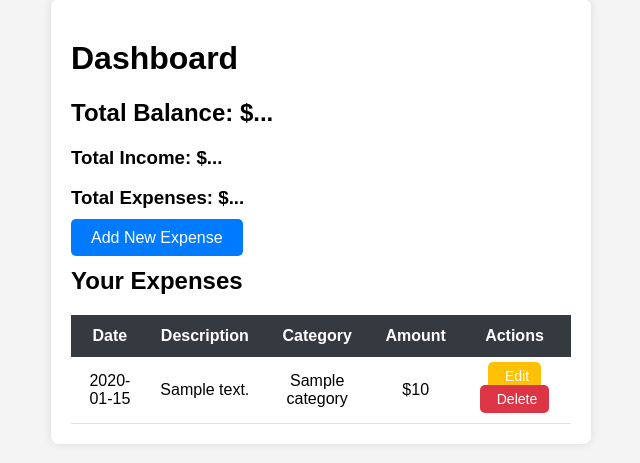
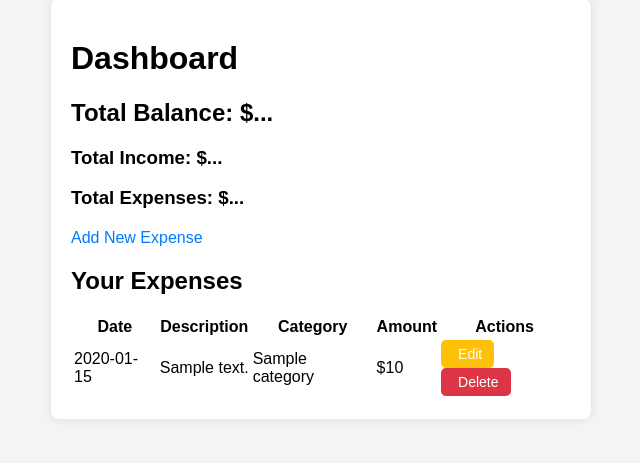
Before and after one commit to stanly08/walletwatch, a Flask app: template app/templates/dashboard.html in a window 1280 px wide. Shown: the part 121-584 px from the top of the page, without its empty margins (319-959 px from the left). Run offline with Flask 3, Linux system fonts and the light colour scheme; the template is opened without the code that fills it: values that come from a table or form of the project are taken from there, most other values are stand-ins (such as "Sample title", 1, 10 or a date in 2020).

Commit message:
Update dashboard.html

```diff
--- a/app/templates/dashboard.html
+++ b/app/templates/dashboard.html
@@ -7,7 +7,7 @@
     <h1>Dashboard</h1>
 
     <!-- Statistics Section -->
-    <div class="statistics" style="margin-bottom: 20px;">
+    <div class="statistics">
         <h2>Total Balance: $...</h2>
         <h3>Total Income: $...</h3>
         <h3>Total Expenses: $...</h3>
@@ -15,9 +15,8 @@
 
     <!-- Button to Add Expense -->
     <div style="margin-top: 20px;">
-        <a href="{{ url_for('main.add_expense') }}" class="btn btn-primary btn-lg"
-           style="background-color: #007bff; color: white; border: none; padding: 10px 20px; font-size: 16px; border-radius: 5px; text-decoration: none;">
-           Add New Expense
+        <a href="{{ url_for('main.add_expense') }}" class="btn btn-primary">
+            Add New Expense
         </a>
     </div>
 
@@ -25,35 +24,38 @@
     {% if expenses %}
     <div style="margin-top: 20px;">
         <h2>Your Expenses</h2>
-        <table class="table table-bordered" style="width: 100%; border-collapse: collapse; margin-top: 20px;">
-            <thead style="background-color: #343a40; color: white;">
+        <table class="table table-bordered">
+            <thead>
                 <tr>
-                    <th style="padding: 12px; text-align: center;">Date</th>
-                    <th style="padding: 12px; text-align: center;">Description</th>
-                    <th style="padding: 12px; text-align: center;">Category</th>
-                    <th style="padding: 12px; text-align: center;">Amount</th>
-                    <th style="padding: 12px; text-align: center;">Actions</th>
+                    <th>Date</th>
+                    <th>Description</th>
+                    <th>Category</th>
+                    <th>Amount</th>
+                    <th>Actions</th>
                 </tr>
             </thead>
             <tbody>
                 {% for expense in expenses %}
-                <tr style="text-align: center; border-bottom: 1px solid #dee2e6;">
-                    <td style="padding: 10px;">{{ expense.date.strftime('%Y-%m-%d') if expense.date else 'N/A' }}</td>
-                    <td style="padding: 10px;">{{ expense.description }}</td>
-                    <td style="padding: 10px;">{{ expense.category }}</td>
-                    <td style="padding: 10px;">${{ expense.amount }}</td>
-                    <td style="padding: 10px;">
+                <tr>
+                    <td>
+                        {{ expense.date.strftime('%Y-%m-%d') if expense.date else 'N/A' }}
+                    </td>
+                    <td>{{ expense.description }}</td>
+                    <td>{{ expense.category }}</td>
+                    <td>${{ expense.amount }}</td>
+                    <td>
                         <!-- Edit Button -->
-                        <a href="{{ url_for('main.edit_expense', expense_id=expense.id) }}" class="btn btn-sm btn-warning"
-                           style="background-color: #ffc107; color: white; border: none; padding: 6px 12px; font-size: 14px; border-radius: 5px; text-decoration: none;">
-                           <i class="fa fa-edit" style="margin-right: 5px;"></i> Edit
+                        <a href="{{ url_for('main.edit_expense', expense_id=expense.id) }}"
+                           class="btn-edit"
+                           style="display: inline-block; padding: 6px 12px; font-size: 14px; color: #fff; background-color: #ffc107; border: none; border-radius: 5px; text-decoration: none; text-align: center; cursor: pointer; transition: background-color 0.3s;">
+                            <i class="fa fa-edit" style="margin-right: 5px;"></i> Edit
                         </a>
 
                         <!-- Delete Button -->
                         <form action="{{ url_for('main.delete_expense', expense_id=expense.id) }}" method="POST" style="display: inline;">
                             {{ form.csrf_token() }}  <!-- Include the CSRF token -->
-                            <button type="submit" class="btn btn-sm btn-danger"
-                                    style="background-color: #dc3545; color: white; border: none; padding: 6px 12px; font-size: 14px; border-radius: 5px; cursor: pointer;"
+                            <button type="submit"
+                                    style="padding: 6px 12px; font-size: 14px; color: #fff; background-color: #dc3545; border: none; border-radius: 5px; cursor: pointer; transition: background-color 0.3s;"
                                     onclick="return confirm('Are you sure you want to delete this expense?');">
                                 <i class="fa fa-trash" style="margin-right: 5px;"></i> Delete
                             </button>
```
